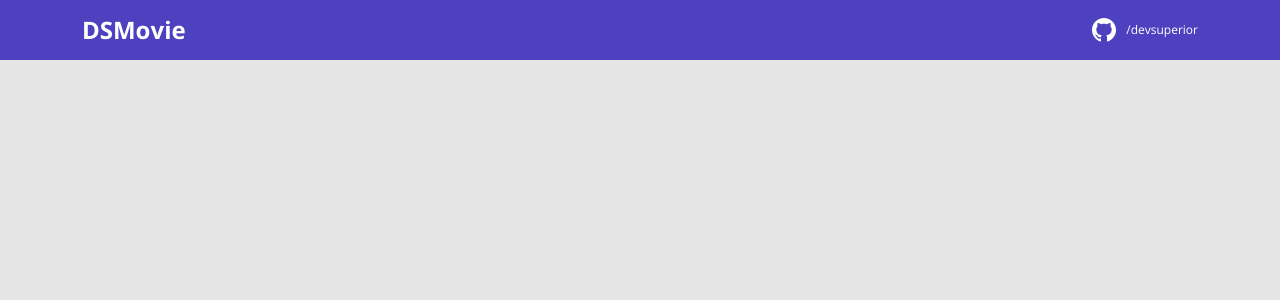
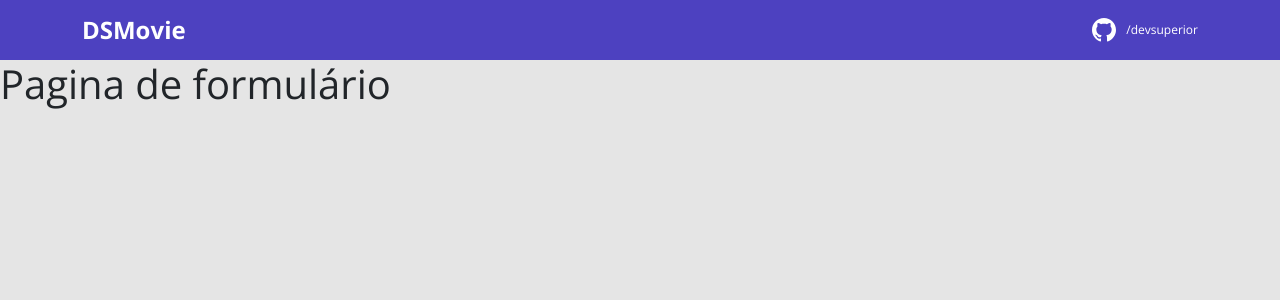
Before and after one commit to munhozmarco/dsmovie, a React (Create React App) app in the folder frontend/: page /form/1 in a window 1280 px wide. Shown: the top 300 px of the page. Built offline with nearby package versions, Linux system fonts and the light colour scheme.

Commit message:
Routes -Rotas configuradas

```diff
--- a/frontend/package.json
+++ b/frontend/package.json
@@ -10,9 +10,11 @@
     "@types/node": "^16.7.13",
     "@types/react": "^17.0.20",
     "@types/react-dom": "^17.0.9",
+    "@types/react-router-dom": "5.3.2",
     "bootstrap": "5.1.3",
     "react": "^17.0.2",
     "react-dom": "^17.0.2",
+    "react-router-dom": "6.2.1",
     "react-scripts": "5.0.0",
     "typescript": "^4.4.2",
     "web-vitals": "^2.1.0"
--- a/frontend/src/App.tsx
+++ b/frontend/src/App.tsx
@@ -1,7 +1,24 @@
-import Navbar from './components/Navbar';
+import {
+  BrowserRouter,
+  Routes,
+  Route
+} from "react-router-dom";
+import Listing from 'pages/Listing';
+import Form from 'pages/Form';
+import Navbar from "components/Navbar";
+
 function App() {
   return (
-  <Navbar/>
+    <BrowserRouter>
+      <Navbar />
+      <Routes>
+        <Route path="/" element={<Listing />} />
+        <Route path="/form">
+          <Route path=":movieId" element={<Form />} />
+        </Route>
+      </Routes>
+    </BrowserRouter>
   );
 }
+
 export default App;
--- /dev/null
+++ b/frontend/src/pages/Form/index.tsx
@@ -0,0 +1,7 @@
+function Form()
+{
+    return(
+        <h1> Pagina de formulário</h1>
+    );
+}
+export default Form;
--- /dev/null
+++ b/frontend/src/pages/Listing/index.tsx
@@ -0,0 +1,7 @@
+function Listing()
+{
+    return(
+        <h1> Pagina de listagem.</h1>
+    );
+}
+export default Listing;
```
Also changed, not shown: 1 other file (tests, documents, lock files or other folders).
